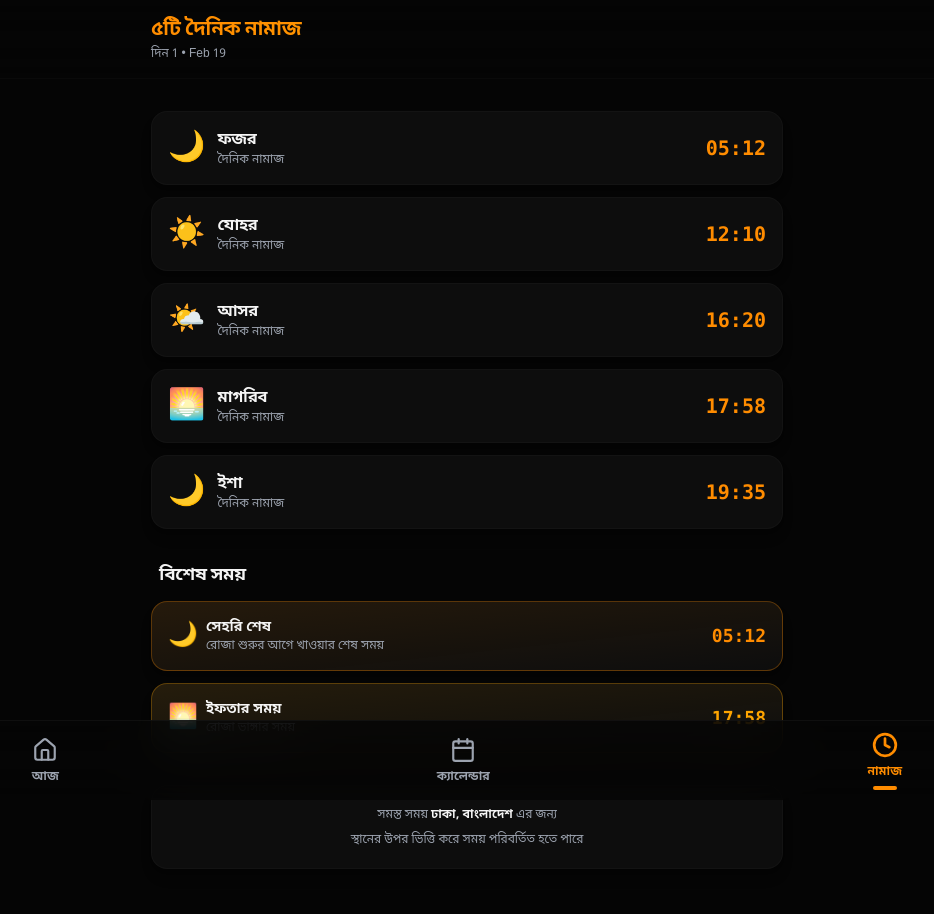
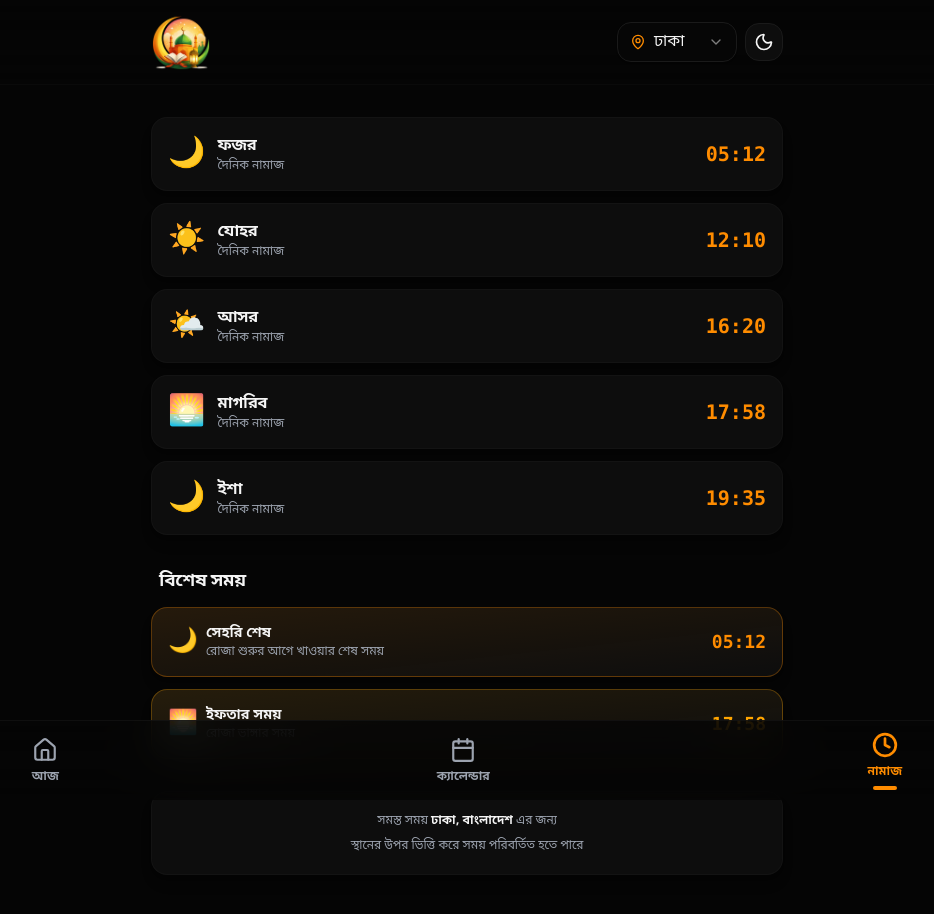
Before and after one commit to KRShanto/ramadan-2026, a Next.js app: page /prayers in a window 1280 px wide. Shown: the top 914 px of the page, without its empty margins (173-1107 px from the left). Built offline with nearby package versions, Linux system fonts and the light colour scheme.

Commit message:
refactor: render the global header and bottom navigation from layout.tsx

```diff
--- a/app/calendar/page.tsx
+++ b/app/calendar/page.tsx
@@ -24,20 +24,6 @@ export default function CalendarPage() {
 
   return (
     <div className="min-h-screen bg-background text-foreground pb-32">
-      {/* Header */}
-      <header className="sticky top-0 bg-background/80 backdrop-blur-xl border-b border-border/30 z-40 safe-top">
-        <div className="max-w-2xl mx-auto px-5 py-4 flex justify-between items-center">
-          <div>
-            <h1 className="text-xl font-bold bg-linear-to-r from-primary to-accent bg-clip-text text-transparent">
-              রমজান ক্যালেন্ডার
-            </h1>
-            <p className="text-xs text-muted-foreground font-medium mt-0.5">
-              সবগুলো দিন (২০২৬)
-            </p>
-          </div>
-        </div>
-      </header>
-
       {/* Calendar Cards */}
       <main className="max-w-2xl mx-auto px-5 py-8">
         <div className="space-y-3">
@@ -121,9 +107,6 @@ export default function CalendarPage() {
           </p>
         </div>
       </main>
-
-      {/* Bottom Navigation */}
-      <BottomNavigation />
     </div>
   );
 }
--- a/app/layout.tsx
+++ b/app/layout.tsx
@@ -1,18 +1,23 @@
-import type { Metadata } from 'next'
-import { Geist } from 'next/font/google'
-import { Noto_Sans_Bengali } from 'next/font/google'
-import { Analytics } from '@vercel/analytics/next'
-import './globals.css'
+import type { Metadata } from "next";
+import { Geist } from "next/font/google";
+import { Noto_Sans_Bengali } from "next/font/google";
+import { Analytics } from "@vercel/analytics/next";
+import "./globals.css";
+import { BottomNavigation } from "@/components/bottom-navigation";
+import { GlobalHeader } from "@/components/global-header";
 
 const _geist = Geist({ subsets: ["latin"] });
-const _bengali = Noto_Sans_Bengali({ subsets: ["bengali"], variable: '--font-bengali' });
+const _bengali = Noto_Sans_Bengali({
+  subsets: ["bengali"],
+  variable: "--font-bengali",
+});
 
 export const metadata: Metadata = {
-  title: 'Ramadan Calendar Bangladesh',
-  description: 'Ramadan prayer times and calendar for Bangladesh',
-  generator: 'v0.app',
+  title: "Ramadan Calendar Bangladesh",
+  description: "Ramadan prayer times and calendar for Bangladesh",
+  generator: "v0.app",
   viewport: {
-    width: 'device-width',
+    width: "device-width",
     initialScale: 1,
     maximumScale: 1,
     userScalable: false,
@@ -20,33 +25,35 @@ export const metadata: Metadata = {
   icons: {
     icon: [
       {
-        url: '/icon-light-32x32.png',
-        media: '(prefers-color-scheme: light)',
+        url: "/icon-light-32x32.png",
+        media: "(prefers-color-scheme: light)",
       },
       {
-        url: '/icon-dark-32x32.png',
-        media: '(prefers-color-scheme: dark)',
+        url: "/icon-dark-32x32.png",
+        media: "(prefers-color-scheme: dark)",
       },
       {
-        url: '/icon.svg',
-        type: 'image/svg+xml',
+        url: "/icon.svg",
+        type: "image/svg+xml",
       },
     ],
-    apple: '/apple-icon.png',
+    apple: "/apple-icon.png",
   },
-}
+};
 
 export default function RootLayout({
   children,
 }: Readonly<{
-  children: React.ReactNode
+  children: React.ReactNode;
 }>) {
   return (
     <html lang="bn" suppressHydrationWarning className={`${_bengali.variable}`}>
       <body className="font-sans antialiased dark">
+        <GlobalHeader />
         {children}
+        <BottomNavigation />
         <Analytics />
       </body>
     </html>
-  )
+  );
 }
--- a/app/page.tsx
+++ b/app/page.tsx
@@ -57,14 +57,6 @@ export default function Home() {
     );
   }, [selectedCity]);
 
-  const handleCityChange = (value: string) => {
-    const city = divisions.find((d) => d.value === value);
-    if (city) {
-      setSelectedCity(city);
-      localStorage.setItem("selectedCity", value);
-    }
-  };
-
   if (!todayPrayers) {
     return (
       <div className="min-h-screen bg-background flex items-center justify-center">
@@ -75,43 +67,6 @@ export default function Home() {
 
   return (
     <div className="min-h-screen bg-background text-foreground pb-20">
-      {/* Header */}
-      <header className="sticky top-0 bg-background/80 backdrop-blur-xl border-b border-border/30 z-40 safe-top">
-        <div className="max-w-2xl mx-auto px-5 py-4 flex justify-between items-center gap-4">
-          <div className="space-y-0.5 min-w-0">
-            <h1 className="text-xl font-bold bg-linear-to-r from-primary to-accent bg-clip-text text-transparent truncate">
-              রমজান
-            </h1>
-            <p className="text-xs text-muted-foreground font-medium truncate">
-              {selectedCity.name}, বাংলাদেশ
-            </p>
-          </div>
-
-          <div className="flex items-center gap-2">
-            <Select value={selectedCity.value} onValueChange={handleCityChange}>
-              <SelectTrigger className="h-10 w-[120px] bg-card border-border rounded-lg text-base font-medium">
-                <div className="flex items-center gap-2">
-                  <MapPin size={16} className="text-primary" />
-                  <SelectValue placeholder="শহর" />
-                </div>
-              </SelectTrigger>
-              <SelectContent>
-                {divisions.map((city) => (
-                  <SelectItem
-                    key={city.value}
-                    value={city.value}
-                    className="text-base"
-                  >
-                    {city.name}
-                  </SelectItem>
-                ))}
-              </SelectContent>
-            </Select>
-            <ThemeSwitcher />
-          </div>
-        </div>
-      </header>
-
       {/* Main Content */}
       <main className="max-w-2xl mx-auto px-5 py-8 space-y-6 pb-32">
         {/* Current Date and Day Number */}
@@ -160,9 +115,6 @@ export default function Home() {
           </p>
         </div>
       </main>
-
-      {/* Bottom Navigation */}
-      <BottomNavigation />
     </div>
   );
 }
--- a/app/prayers/page.tsx
+++ b/app/prayers/page.tsx
@@ -1,8 +1,9 @@
-'use client';
+"use client";
 
-import { ramadanPrayerTimes } from '@/lib/prayer-data';
-import { BottomNavigation } from '@/components/bottom-navigation';
-import { useEffect, useState } from 'react';
+import { ramadanPrayerTimes } from "@/lib/prayer-data";
+import { BottomNavigation } from "@/components/bottom-navigation";
+import { useEffect, useState } from "react";
+import { divisions } from "@/lib/divisions";
 
 interface PrayerTime {
   name: string;
@@ -12,16 +13,25 @@ interface PrayerTime {
 
 export default function PrayersPage() {
   const [currentDay, setCurrentDay] = useState<number>(1);
+  const [selectedCity, setSelectedCity] = useState(divisions[0]);
 
   useEffect(() => {
+    // Check for saved city in localStorage for footer consistency
+    const savedCityValue = localStorage.getItem("selectedCity");
+    if (savedCityValue) {
+      const city = divisions.find((d) => d.value === savedCityValue);
+      if (city) setSelectedCity(city);
+    }
+
     const today = new Date();
     const ramadanStart = new Date(2024, 2, 12);
     const ramadanEnd = new Date(2024, 3, 11);
 
     if (today >= ramadanStart && today <= ramadanEnd) {
-      const dayNumber = Math.floor(
-        (today.getTime() - ramadanStart.getTime()) / (1000 * 60 * 60 * 24)
-      ) + 1;
+      const dayNumber =
+        Math.floor(
+          (today.getTime() - ramadanStart.getTime()) / (1000 * 60 * 60 * 24),
+        ) + 1;
       setCurrentDay(dayNumber);
     }
   }, []);
@@ -37,30 +47,15 @@ export default function PrayersPage() {
   }
 
   const prayers: PrayerTime[] = [
-    { name: 'ফজর', time: todayPrayers.fajr, icon: '🌙' },
-    { name: 'যোহর', time: todayPrayers.dhuhr, icon: '☀️' },
-    { name: 'আসর', time: todayPrayers.asr, icon: '🌤️' },
-    { name: 'মাগরিব', time: todayPrayers.maghrib, icon: '🌅' },
-    { name: 'ইশা', time: todayPrayers.isha, icon: '🌙' },
+    { name: "ফজর", time: todayPrayers.fajr, icon: "🌙" },
+    { name: "যোহর", time: todayPrayers.dhuhr, icon: "☀️" },
+    { name: "আসর", time: todayPrayers.asr, icon: "🌤️" },
+    { name: "মাগরিব", time: todayPrayers.maghrib, icon: "🌅" },
+    { name: "ইশা", time: todayPrayers.isha, icon: "🌙" },
   ];
 
   return (
     <div className="min-h-screen bg-background text-foreground pb-32">
-      {/* Header */}
-      <header className="sticky top-0 bg-background/80 backdrop-blur-xl border-b border-border/30 z-40 safe-top">
-        <div className="max-w-2xl mx-auto px-5 py-4">
-          <h1 className="text-xl font-bold bg-gradient-to-r from-primary to-accent bg-clip-text text-transparent">
-            ৫টি দৈনিক নামাজ
-          </h1>
-          <p className="text-xs text-muted-foreground font-medium mt-0.5">
-            দিন {currentDay} • {todayPrayers.date.toLocaleDateString('en-US', {
-              month: 'short',
-              day: 'numeric',
-            })}
-          </p>
-        </div>
-      </header>
-
       {/* Prayer Times */}
       <main className="max-w-2xl mx-auto px-5 py-8 space-y-3">
         {prayers.map((prayer) => (
@@ -89,15 +84,21 @@ export default function PrayersPage() {
 
         {/* Special Times */}
         <div className="mt-8 space-y-3">
-          <h2 className="text-lg font-semibold text-foreground px-2">বিশেষ সময়</h2>
+          <h2 className="text-lg font-semibold text-foreground px-2">
+            বিশেষ সময়
+          </h2>
 
           <div className="premium-card p-4 space-y-2 bg-gradient-to-br from-primary/10 to-transparent border-primary/30">
             <div className="flex justify-between items-center">
               <div className="flex items-center gap-2">
                 <div className="text-2xl">🌙</div>
                 <div>
-                  <p className="text-sm font-semibold text-foreground">সেহরি শেষ</p>
-                  <p className="text-xs text-muted-foreground">রোজা শুরুর আগে খাওয়ার শেষ সময়</p>
+                  <p className="text-sm font-semibold text-foreground">
+                    সেহরি শেষ
+                  </p>
+                  <p className="text-xs text-muted-foreground">
+                    রোজা শুরুর আগে খাওয়ার শেষ সময়
+                  </p>
                 </div>
               </div>
               <div className="text-lg font-mono font-bold text-primary text-right">
@@ -111,8 +112,12 @@ export default function PrayersPage() {
               <div className="flex items-center gap-2">
                 <div className="text-2xl">🌅</div>
                 <div>
-                  <p className="text-sm font-semibold text-foreground">ইফতার সময়</p>
-                  <p className="text-xs text-muted-foreground">রোজা ভাঙ্গার সময়</p>
+                  <p className="text-sm font-semibold text-foreground">
+                    ইফতার সময়
+                  </p>
+                  <p className="text-xs text-muted-foreground">
+                    রোজা ভাঙ্গার সময়
+                  </p>
                 </div>
               </div>
               <div className="text-lg font-mono font-bold text-accent text-right">
@@ -125,16 +130,17 @@ export default function PrayersPage() {
         {/* Info Section */}
         <div className="mt-8 premium-card p-5 text-center space-y-1.5">
           <p className="text-xs text-muted-foreground leading-relaxed">
-            সমস্ত সময় <span className="text-foreground font-semibold">ঢাকা, বাংলাদেশ</span> এর জন্য
+            সমস্ত সময়{" "}
+            <span className="text-foreground font-semibold">
+              {selectedCity.name}, বাংলাদেশ
+            </span>{" "}
+            এর জন্য
           </p>
           <p className="text-xs text-muted-foreground">
             স্থানের উপর ভিত্তি করে সময় পরিবর্তিত হতে পারে
           </p>
         </div>
       </main>
-
-      {/* Bottom Navigation */}
-      <BottomNavigation />
     </div>
   );
 }
```
